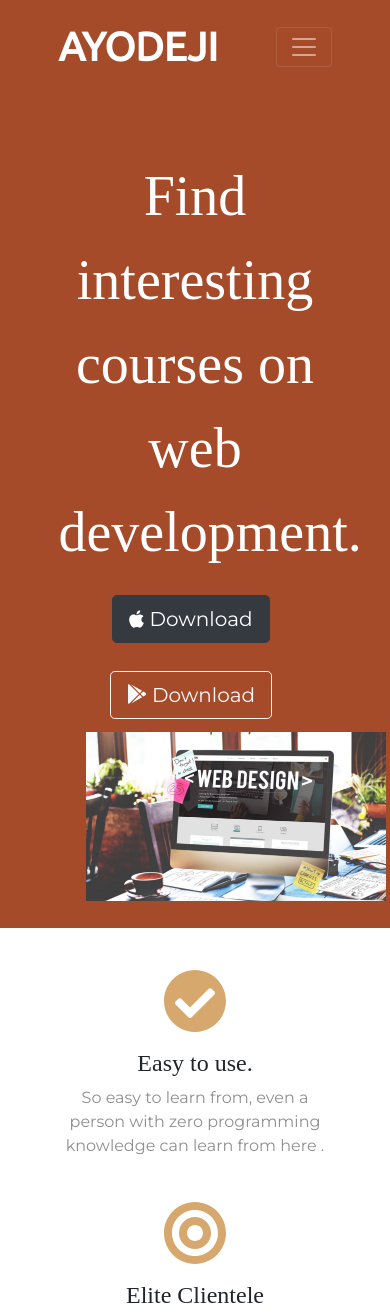
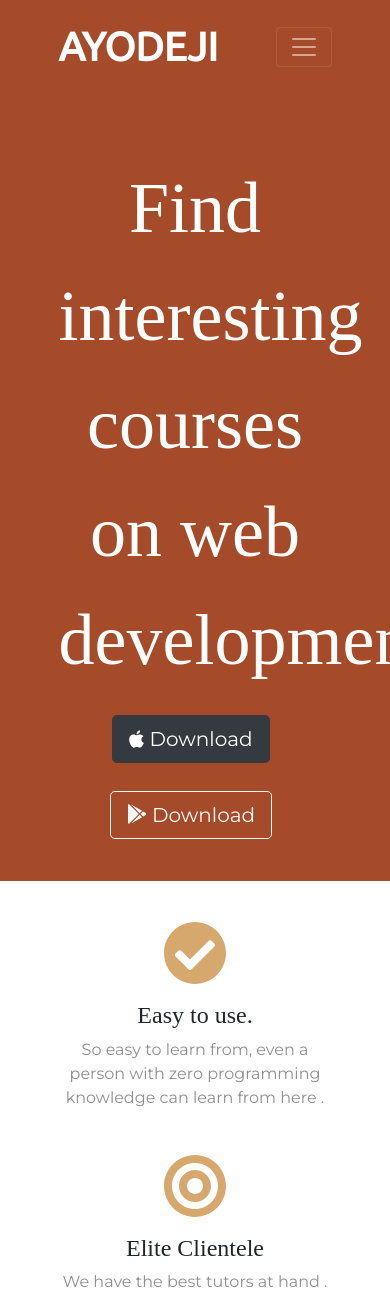
Before and after one commit to akinsanyaayodeji/web, a plain HTML site: page index.html in a window 390 px wide. Shown: the top 1313 px of the page. Drawn offline with nearby package versions, Linux system fonts and the light colour scheme.

Commit message:
second version

```diff
--- a/css/styles.css
+++ b/css/styles.css
@@ -16,15 +16,18 @@ p {
 
 .big-heading {
   font-family: "Montserrat-Black";
-  font-size: 3.5rem;
+  font-size: 4.5rem;
   line-height: 1.5;
+  text-align: center;
 }
 
 .section-heading {
   font-size: 3rem;
   line-height: 1.5;
 }
-
+.title-button{
+  text-align: center;
+}
 /* Containers */
 
 .container-fluid{
@@ -83,13 +86,13 @@ p {
 
 /* Title Image */
 
-.title-image {
+/* .title-image {
   width: 110%;
   height: 100%;
-  position: relative;
-  right: 30%;
+  position: absolute;
+  right: 0;
   margin-left: 40%;
-}
+} */
 
 /* Features Section */
 
@@ -146,7 +149,7 @@ p {
 
 #pricing {
   padding: 100px;
-  color: #D7A86E;
+  color:  #D7A86E;
 }
 
 .price-text {
@@ -161,7 +164,6 @@ p {
   background-color: #D7A86E;
   color: #fff;
 }
-
 /* CTA Section */
 
 
@@ -178,9 +180,14 @@ p {
     text-align: center;
   }
 
-  .title-image {
+  /* .title-image {
     position: relative;
     text-align: center;
+    right: 40%
+  } */
+.body{
+  margin:  0px;
+  text-align: center;
+}
 
-  }
 }
--- a/index.html
+++ b/index.html
@@ -59,14 +59,17 @@
 
       <div class="row">
 
-        <div class="col-lg-6">
+        <div class="col-lg-12">
           <h1 class="big-heading">Find interesting courses on web development.</h1>
-          <button type="button" class="btn btn-dark btn-lg download-button"><i class="fab fa-apple"></i> Download</button>
+          <div class="title-button">
+
+          <button type="button"  class="btn btn-dark btn-lg download-button"><i class="fab fa-apple"></i> Download</button>
           <button type="button" class="btn btn-outline-light btn-lg download-button"><i class="fab fa-google-play"></i> Download</button>
+          </div>
         </div>
 
         <div class="col-lg-6">
-          <img class="title-image" src="images/image1.jpg" alt="web-design-mockup">
+          <!-- <img class="title-image" src="images/image1.jpg" alt="web-design-mockup"> -->
         </div>
 
       </div>
```
